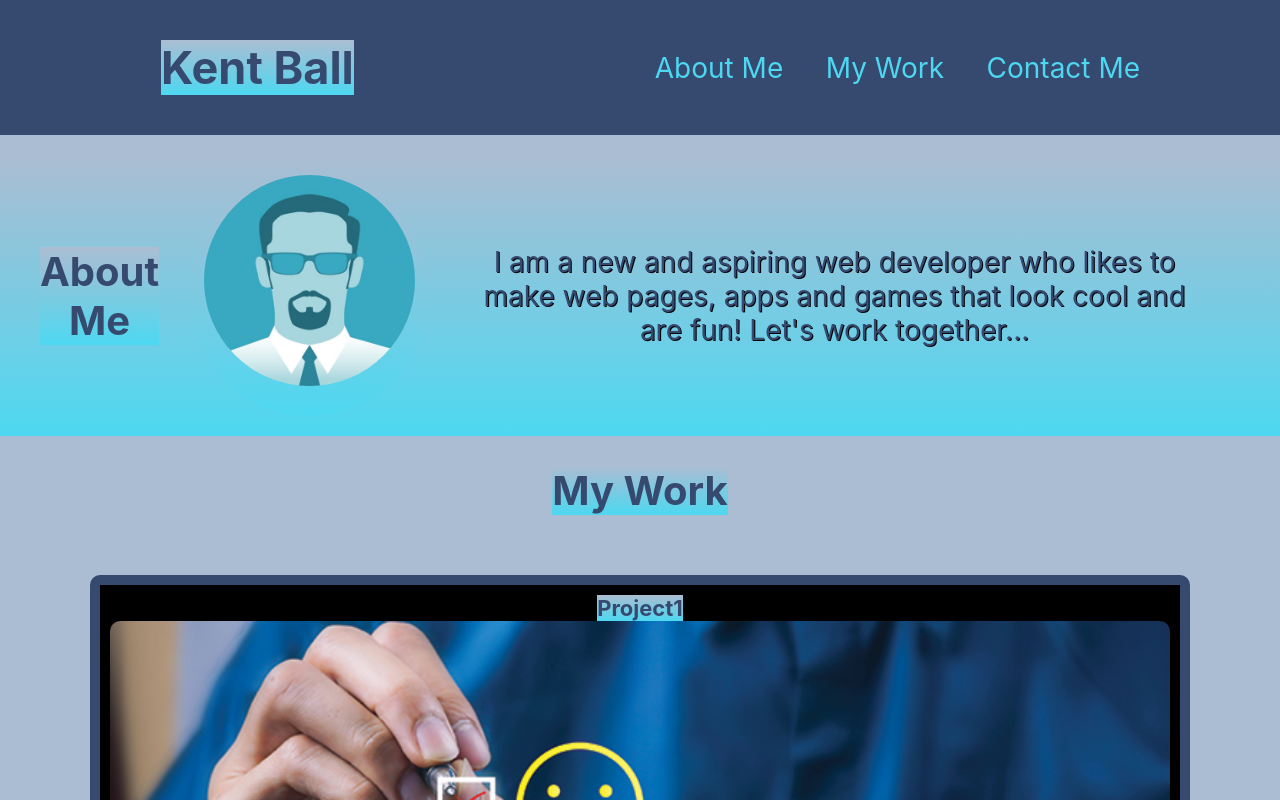
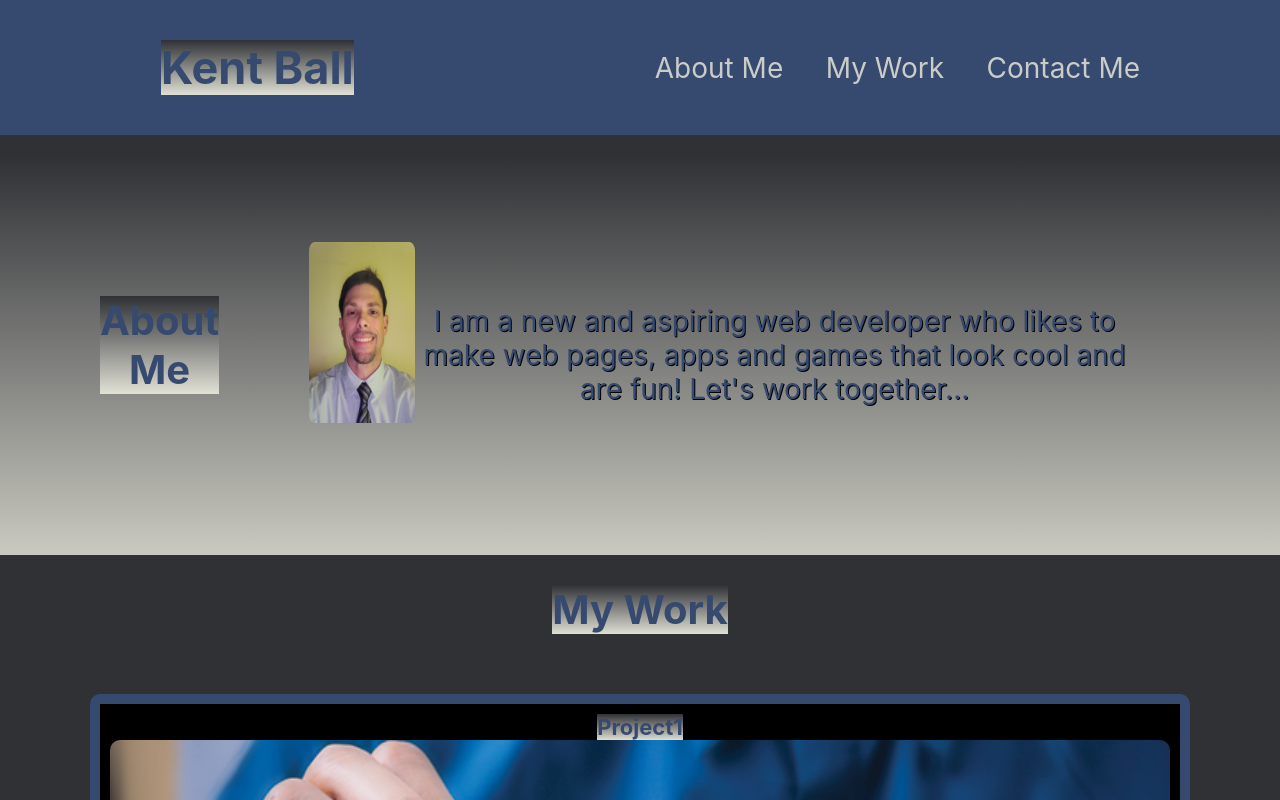
Before and after one commit to digitalscribe53/My-Portfolio, a plain HTML site: page index.html in a window 1280 px wide. Shown: the top 800 px of the page. Drawn offline with Linux system fonts and the light colour scheme.

Commit message:
Updated profile pic and colors

```diff
--- a/assets/css/styles.css
+++ b/assets/css/styles.css
@@ -7,9 +7,9 @@
 
 /* Declare some variables that will be used throughout the page. */
 :root {
-    --aqua: #4dd8f1fe;
+    --aqua: #e3e3d7da;
     --dark-blue: #36496f;
-    --light-gray: #abbdd2;
+    --light-gray: #2f3135;
     --bg-gradient: linear-gradient(to bottom right, var(--light-gray), var(--aqua));
     --bg-gradient2: linear-gradient(to bottom, var(--light-gray), var(--aqua));
 }
@@ -82,34 +82,46 @@ h4 {
    padding: 15px 5px;
 }
 
+.about-me h2 {
+    margin-bottom: 20px;
+}
+
 .about-me {
     background-image: var(--bg-gradient2);
     text-align: center;
 
 }
 
+
+.about-me div {
+    height: 50vh;
+
+}
+
+
 .about-me p {
     text-wrap: pretty;
     text-shadow: 1px 1px black;
     font-size: 16px;
+    align-self: bottom;
 }
 
 .about-me img {
     max-width: 88%;
-    max-height: 88%;
-    border-radius: 50%;
+    height: 80%;
+    border-radius: 5%;
+
 }
 
 /* Avatar image is contained in a flexbox to help control its size and location on the page. */
 .about-me-photo-box {
-    max-height: 88%;
-    max-width: 88%;
+    max-height: 94%;
+  width: 88%;
     border-radius: 50%;
+}
+
+.about-me-container {
     display: flex;
-    justify-content: center;
-    align-items: center;
-    flex-wrap: wrap;
-    background-image: var(--bg-gradient2);
 }
 
 /* Position the card headers relative to their container to control their placement */
@@ -159,9 +171,11 @@ h4 {
 /* Establish a flexbox container for the About Me section to control its children as flex items. */
 .about-me-container {
     display: flex;
+    flex-direction: column;
     justify-content: center;
     align-items: center;
-    padding: 20px;
+    padding: 80px;
+
 }
 /*Establish a flexbox container for the My Work (Projects) section to control its children as flex items. */
 .flex-container {
@@ -253,9 +267,10 @@ li a:hover {
     }
 
     .about-me-photo-box {
-        max-width: 20%;
-        max-height: 20%;
+        width: 20%;
+        height: 20%;
         margin-left: 10px;
+
     }
 
     .first-card {
@@ -373,6 +388,10 @@ li a:hover {
     .flex-container {
         padding: 40px;
     }
+
+    .about-me-container {
+        flex-direction: row;
+    }
 }
 /* Add media queries to improve content layout for screens larger than 1500px.*/
 @media screen and (min-width: 1500px) {
--- a/index.html
+++ b/index.html
@@ -4,8 +4,8 @@
     <meta charset="UTF-8">
     <meta http-equiv="X-UA-Compatible" content="IE=edge">
     <meta name="viewport" content="width=device-width, initial scale=1.0">
+    <link rel="stylesheet" href="./assets/css/styles.css">
     <title>My Portfolio</title>
-    <link rel="stylesheet" href="./assets/css/styles.css">
 </head>
 
 <body>
@@ -27,8 +27,8 @@
         <div class="about-me-container">
         <h2>About Me</h2>
           <div class="about-me-photo-box">
-          <img src="./assets/images/man-profile-2-vector-31988723.jpg" alt="man with sunglasses and tie avatar">
-            </div>
+            <img src="./assets/images/profile_pic_june_2024.jpg" alt="profile-picture">
+          </div>
         <p class="about-me-text">
           I am a new and aspiring web developer who likes to make web pages, apps and games that look cool and are fun! Let's work together...
         </p>
```
Also changed, not shown: assets/images/profile_pic_june_2024.jpg (added).
